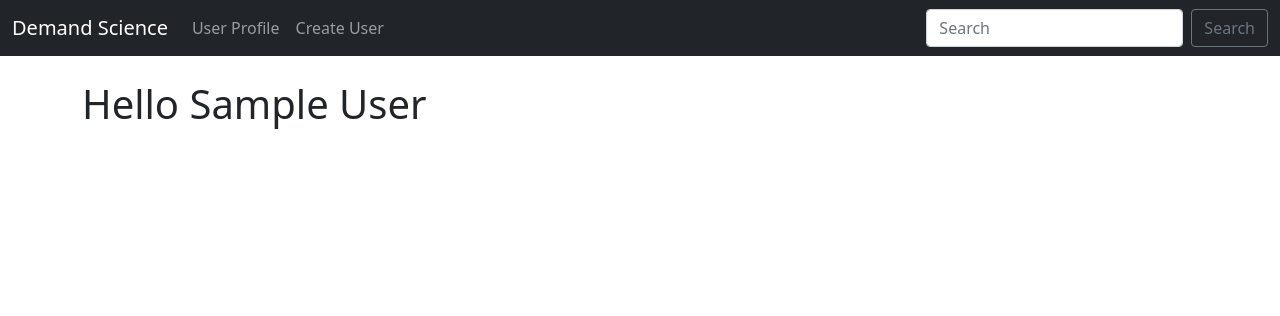
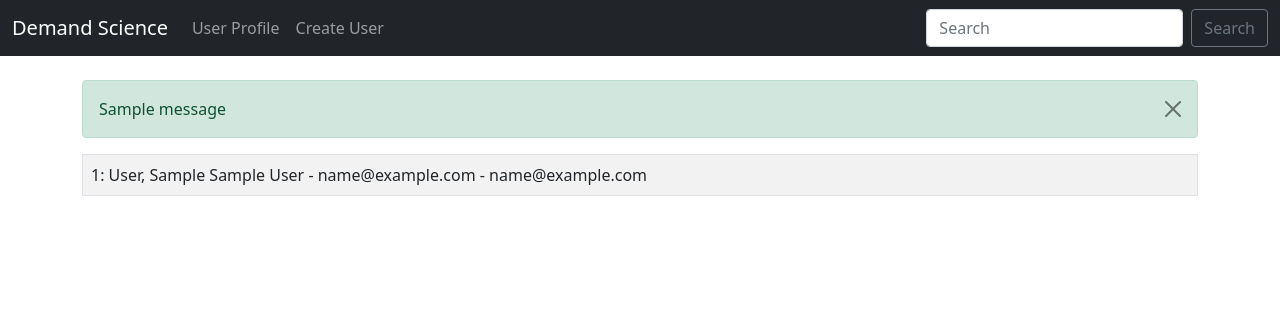
Before and after one commit to lddi-lab/dst-asset-management-flask, a Flask app: template templates/create_user.html in a window 1280 px wide. Shown: the top 316 px of the page. Run offline with Flask 2, Linux system fonts and the light colour scheme; tables that the repository leaves empty hold one stand-in row (values such as "Sample post"); the template is opened without the code that fills it: values that come from a table or form of the project are taken from there, most other values are stand-ins (such as "Sample title", 1, 10 or a date in 2020); one stand-in notice (Sample message) is shown.

Commit message:
Added mysql db creaeted user registration.

```diff
--- a/main.py
+++ b/main.py
@@ -7,7 +7,33 @@
 from datetime import datetime
 
 app = Flask(__name__)
+# Add Database
+#  Old SQLite DB
+# app.config['SQLALCHEMY_DATABASE_URI'] = 'sqlite:///dst_management.db'
+app.config['SQLALCHEMY_DATABASE_URI'] = 'mysql+pymysql://passwrd:1234@localhost/dst_management'
+app.config['SQLALCHEMY_TRACK_MODIFICATIONS'] = False
+# Secret Key!
 app.config['SECRET_KEY'] = 'Secret Key'
+db = SQLAlchemy(app)
+
+with app.app_context():
+# Create Model
+    class Users(db.Model):
+        id = db.Column(db.Integer, primary_key=True)
+        first_name = db.Column(db.String(50), nullable=False)
+        middle_name = db.Column(db.String(50), nullable=False)
+        last_name = db.Column(db.String(50), nullable=False)
+        contact_number = db.Column(db.String(20), nullable=False)
+        company_email = db.Column(db.String(100), nullable=False, unique=True)
+        personal_email = db.Column(db.String(100), nullable=False)
+        date_added = db.Column(db.DateTime, default=datetime.utcnow)
+
+        # Create A String
+        def __rerpr__(self):
+            return '<Name %r>' % self.first_name
+
+    db.create_all()
+
 
 # Create a Form Class
 class CreateUserForm(FlaskForm):
@@ -35,6 +61,17 @@
     form = CreateUserForm()
     # Validate Form
     if form.validate_on_submit():
+        user = Users.query.filter_by(company_email=form.company_email.data).first()
+        if user is None:
+            user = Users(   first_name = form.first_name.data,
+                            middle_name = form.middle_name.data,
+                            last_name = form.last_name.data,
+                            contact_number = form.contact_number.data,
+                            company_email = form.company_email.data,
+                            personal_email = form.personal_email.data
+                        )
+            db.session.add(user)
+            db.session.commit()
         first_name = form.first_name.data
         form.first_name.data = ''
         middle_name = form.middle_name.data
@@ -47,7 +84,8 @@
         form.company_email.data = ''
         personal_email = form.personal_email.data
         form.personal_email.data = ''
-
+        flash("User has been registered successfully.")
+    our_users = Users.query.order_by(Users.date_added)
     return render_template('create_user.html',
         first_name = first_name,
         middle_name = middle_name,
@@ -55,7 +93,9 @@
         contact_number = contact_number,
         company_email = company_email,
         personal_email = personal_email,
-        form = form)
+        form = form,
+        our_users = our_users
+        )
 
 @app.route('/user/<name>')
 def user(name):
--- a/templates/create_user.html
+++ b/templates/create_user.html
@@ -1,8 +1,23 @@
 {% extends 'base.html' %}
 {% block content %}
+{% for message in get_flashed_messages() %}
+    <div class="alert alert-success alert-dismissible fade show" role="alert">
+        {{ message }}
+        <button type="button" class="btn-close" data-bs-dismiss="alert" aria-label="Close"></button>
+    </div>
+
+{% endfor %}
 
 {% if first_name %}
-    <h1>Hello {{ first_name}} {{ last_name }} </h1>
+    <table class="table table-hover table-bordered table-striped">
+    {% for our_user in our_users %}
+        <tr>
+            <td>
+            {{ our_user.id }}:  {{ our_user.last_name|title }}, {{ our_user.first_name|title}} {{ our_user.middle_name }} - {{ our_user.company_email}} - {{ our_user.personal_email }}
+            </td>
+        </tr>
+    {% endfor %}
+    </table>
 {% else %}
     <h1>User Registration</h1>
     <br>
@@ -29,6 +44,16 @@
         <br>
         {{ form.submit( class='btn btn-secondary') }}
     </form>
+
+<br><br><br>
+<table class="table table-hover table-bordered table-striped">
+{% for our_user in our_users %}
+    <tr>
+        <td>
+        {{ our_user.id }}:  {{ our_user.last_name|title }}, {{ our_user.first_name|title}} {{ our_user.middle_name }} - {{ our_user.company_email}} - {{ our_user.personal_email }}
+        </td>
+    </tr>
+{% endfor %}
 {% endif %}
-
+</table>
 {% endblock %}
```
